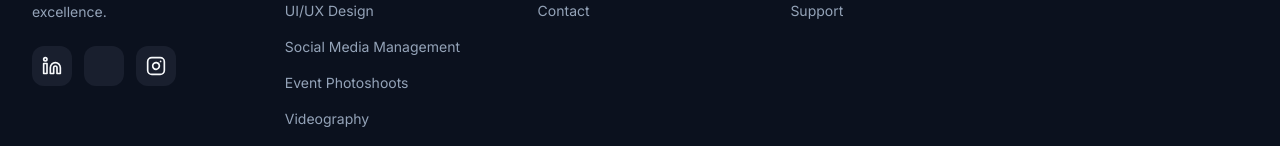
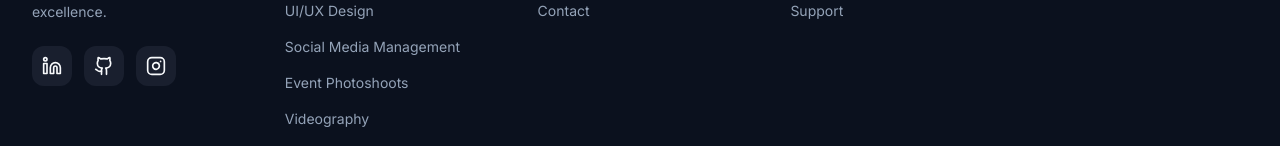
Before and after one commit to GyanVincent/royalbyte, a React (Vite) app: page / in a window 1280 px wide. Shown: the part 6239-6385 px from the top of the page. Built offline with nearby package versions, Linux system fonts and the light colour scheme; the HTML template or start-up script is replaced by a standard one.

Commit message:
fix: Restore GitHub logo in footer social links
- Add GitHub icon back to conditional rendering
- Fix missing GitHub logo that was accidentally removed
- Ensure all social media icons display properly
- Maintain consistent social media presence

```diff
--- a/src/components/Footer.tsx
+++ b/src/components/Footer.tsx
@@ -92,6 +92,7 @@ const Footer = () => {
                   {social.label === "YouTube" && <img src="/youtube logo.png" alt="YouTube" className="w-5 h-5" />}
                   {social.label === "Facebook" && <img src="/facebook logo.png" alt="Facebook" className="w-5 h-5" />}
                   {social.label === "WhatsApp" && <img src="/whatsapp logo.png" alt="WhatsApp" className="w-5 h-5" />}
+                  {social.label === "GitHub" && <Github className="w-5 h-5" />}
                 </a>
               ))}
             </div>
```
